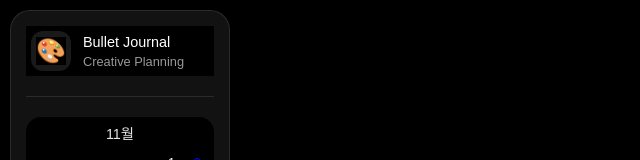
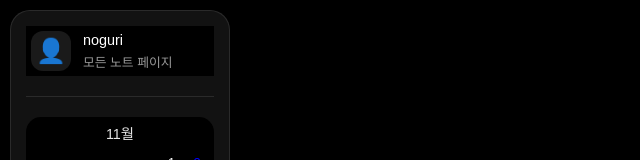
Before and after one commit to noguri98/BULLETJOURNAL, a React (Create React App) app in the folder frontend/: page / in a window 1280 px wide. Shown: the top 160 px of the page, without its empty margins (0-640 px from the left). Built offline with nearby package versions, Linux system fonts and the light colour scheme.

Commit message:
left 패널 프로필 배경색 수정

```diff
--- a/frontend/src/modules/Left-Pannel/Left-Pannel.js
+++ b/frontend/src/modules/Left-Pannel/Left-Pannel.js
@@ -7,11 +7,11 @@ const LeftPannel = () => {
         <div className='left'>
             <div className='profile'>
                 <div className='profile-image'>
-                    <span>🎨</span>
+                    👤
                 </div>
                 <div className='profile-info'>
-                    <div className='username'>Bullet Journal</div>
-                    <div className='status'>Creative Planning</div>
+                    <div className='username'>noguri</div>
+                    <div className='status'>모든 노트 페이지</div>
                 </div>
             </div>
             <div className='divider'></div>
```
